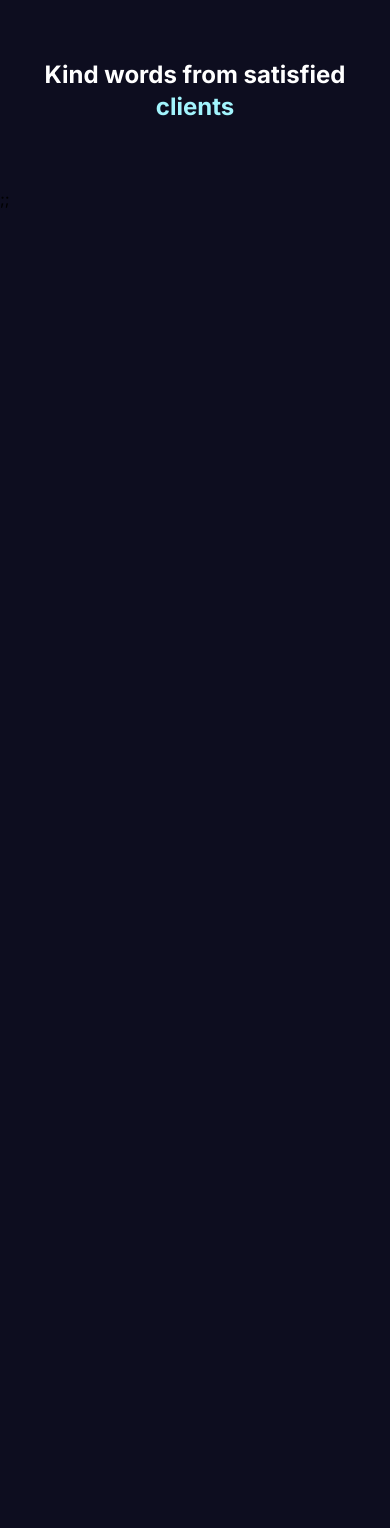
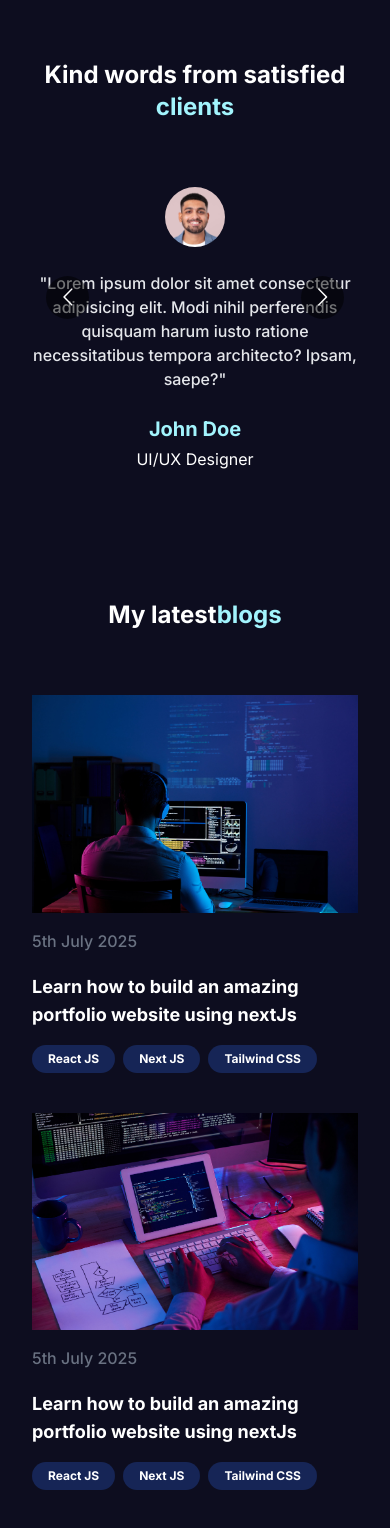
Before and after one commit to Surnmai/nextJs_redux_typeScript_portfolio, a Next.js app: page / in a window 390 px wide. Shown: the part 7220-8748 px from the top of the page. Before the commit the page ends 7431 px from the top, so only its background shows below. Built offline with nearby package versions, Linux system fonts and the light colour scheme.

Commit message:
Blog and client review section update

```diff
--- /dev/null
+++ b/Components/Home/Blog/Blog.tsx
@@ -0,0 +1,51 @@
+import { blog } from "@/constants/data";
+import Image from "next/image";
+import React from "react";
+
+const Blog = () => {
+  return (
+    <>
+      <section>
+        <h1 className="text-center text-2xl md:text-4xl xl:text-5xl font-bold text-white">
+          My latest<span className="text-cyan-200">blogs</span>
+        </h1>
+
+        <div className="grid grid-cols-1 md:grid-cols-3 xl:gap-4 gap-10 items-center mt-16">
+          {blog.map((blogg, idx) => {
+            return (
+              <div key={idx}>
+                <Image
+                  src={blogg.img}
+                  alt="blog-img"
+                  width={500}
+                  height={500}
+                  className="object-cover"
+                />
+                <p className="mt-4 text-gray-500 font-medium text-base sm:text-lg">
+                  {blogg.date}
+                </p>
+                <h1 className="md:text-justify md:tracking-tight mt-5 text-lg sm:text-xl font-bold text-white hover:text-cyan-300 cursor-pointer transition-all duration-300">
+                  {blogg.title}
+                </h1>
+                <div className="mt-4 flex gap-2 items-center">
+                  {blogg?.tags?.map((tag, idx) => {
+                    return (
+                      <p
+                        key={idx}
+                        className="px-4 py-1.5 bg-blue-950 text-white text-xs md:text-sm sm:text-base font-bold rounded-full"
+                      >
+                        {tag?.tag}
+                      </p>
+                    );
+                  })}
+                </div>
+              </div>
+            );
+          })}
+        </div>
+      </section>
+    </>
+  );
+};
+
+export default Blog;
--- a/Components/Home/ClientReview/ClientReview.tsx
+++ b/Components/Home/ClientReview/ClientReview.tsx
@@ -1,4 +1,29 @@
+"use client";
+
+import { clientReview } from "@/constants/data";
+import Image from "next/image";
 import React from "react";
+
+// import multi Carousel
+import Carousel from "react-multi-carousel";
+import "react-multi-carousel/lib/styles.css";
+const responsive = {
+  desktop: {
+    breakpoint: { max: 3000, min: 1324 },
+    items: 3,
+    slidesToSlide: 1, // optional, default to 1.
+  },
+  tablet: {
+    breakpoint: { max: 1324, min: 764 },
+    items: 2,
+    slidesToSlide: 1, // optional, default to 1.
+  },
+  mobile: {
+    breakpoint: { max: 764, min: 0 },
+    items: 1,
+    slidesToSlide: 1, // optional, default to 1.
+  },
+};
 
 const ClientReview = () => {
   return (
@@ -8,8 +33,36 @@ const ClientReview = () => {
           Kind words from satisfied <br />
           <span className="text-cyan-200">clients</span>
         </h1>
-
         {/* carousel  */}
+        <Carousel
+          showDots={false}
+          responsive={responsive}
+          ssr={true} // means to render carousel on server-side.
+          infinite={true}
+          autoPlay={true}
+          autoPlaySpeed={4000}
+        >
+          {clientReview.map((client) => {
+            return (
+              <div key={client.name} className="mt-16 text-center">
+                <Image
+                  src={client.img}
+                  alt="image"
+                  width={60}
+                  height={60}
+                  className="rounded-full inline-flex"
+                />
+                <p className="mt-6 text-base text-gray-200 font-medium">
+                  {`"${client.detail}"`}
+                </p>
+                <h1 className="mt-6 text-xl font-bold text-cyan-200">
+                  {client.name}
+                </h1>
+                <p className="mt-1 text-white">{client.role}</p>
+              </div>
+            );
+          })}
+        </Carousel>
       </section>
     </>
   );
--- a/Components/Home/Home.tsx
+++ b/Components/Home/Home.tsx
@@ -7,6 +7,7 @@ import Resume from "./Resume/Resume";
 import Projects from "./Projects/Projects";
 import Skills from "./Skills/Skills";
 import ClientReview from "./ClientReview/ClientReview";
+import Blog from "./Blog/Blog";
 
 const Home = () => {
   return (
@@ -18,6 +19,7 @@ const Home = () => {
         <Projects />
         <Skills />
         <ClientReview />
+        <Blog />
       </div>
       ;
     </>
--- a/constants/data.ts
+++ b/constants/data.ts
@@ -121,34 +121,59 @@ export const clientReview = [
     name: "Jenny Doe",
     role: "CEO, Landscape",
     detail:
-      "&quot; Lorem ipsum dolor sit amet consectetur adipisicing elit. Modi nihil perferendis quisquam harum iusto ratione necessitatibus tempora architecto? Ipsam, saepe? &quot;",
+      "Lorem ipsum dolor sit amet consectetur adipisicing elit. Modi nihil perferendis quisquam harum iusto ratione necessitatibus tempora architecto? Ipsam, saepe?",
   },
   {
     img: Cimg2,
     name: "John Doe",
     role: "UI/UX Designer",
     detail:
-      "&quot; Lorem ipsum dolor sit amet consectetur adipisicing elit. Modi nihil perferendis quisquam harum iusto ratione necessitatibus tempora architecto? Ipsam, saepe? &quot;",
+      "Lorem ipsum dolor sit amet consectetur adipisicing elit. Modi nihil perferendis quisquam harum iusto ratione necessitatibus tempora architecto? Ipsam, saepe?",
   },
   {
-    img: Cimg1,
+    img: Cimg3,
     name: "Jessica Doe",
     role: "CEO, Tech Company",
     detail:
-      "&quot; Lorem ipsum dolor sit amet consectetur adipisicing elit. Modi nihil perferendis quisquam harum iusto ratione necessitatibus tempora architecto? Ipsam, saepe? &quot;",
+      "Lorem ipsum dolor sit amet consectetur adipisicing elit. Modi nihil perferendis quisquam harum iusto ratione necessitatibus tempora architecto? Ipsam, saepe?",
   },
   {
     img: Cimg4,
     name: "Jora Doe",
     role: "Web Developer",
     detail:
-      "&quot; Lorem ipsum dolor sit amet consectetur adipisicing elit. Modi nihil perferendis quisquam harum iusto ratione necessitatibus tempora architecto? Ipsam, saepe? &quot;",
+      "Lorem ipsum dolor sit amet consectetur adipisicing elit. Modi nihil perferendis quisquam harum iusto ratione necessitatibus tempora architecto? Ipsam, saepe?",
   },
   {
     img: Cimg5,
     name: "Jara Doe",
     role: "CEO, Design Studio",
     detail:
-      "&quot; Lorem ipsum dolor sit amet consectetur adipisicing elit. Modi nihil perferendis quisquam harum iusto ratione necessitatibus tempora architecto? Ipsam, saepe? &quot;",
+      "Lorem ipsum dolor sit amet consectetur adipisicing elit. Modi nihil perferendis quisquam harum iusto ratione necessitatibus tempora architecto? Ipsam, saepe?",
   },
 ];
+
+// blog images  import
+import blog1 from "../public/images/b1.jpg";
+import blog2 from "../public/images/b2.jpg";
+import blog3 from "../public/images/b3.jpg";
+export const blog = [
+  {
+    img: blog1,
+    title: "Learn how to build an amazing portfolio website using nextJs",
+    date: "5th July 2025",
+    tags: [{ tag: "React JS" }, { tag: "Next JS" }, { tag: "Tailwind CSS" }],
+  },
+  {
+    img: blog2,
+    title: "Learn how to build an amazing portfolio website using nextJs",
+    date: "5th July 2025",
+    tags: [{ tag: "React JS" }, { tag: "Next JS" }, { tag: "Tailwind CSS" }],
+  },
+  {
+    img: blog3,
+    title: "Learn how to build an amazing portfolio website using nextJs",
+    date: "5th July 2025",
+    tags: [{ tag: "React JS" }, { tag: "Next JS" }, { tag: "Tailwind CSS" }],
+  },
+];
--- a/package.json
+++ b/package.json
@@ -17,6 +17,7 @@
     "react": "19.1.0",
     "react-dom": "19.1.0",
     "react-icons": "^5.5.0",
+    "react-multi-carousel": "^2.8.6",
     "react-parallax-tilt": "^1.7.310",
     "react-redux": "^9.2.0",
     "typewriter-effect": "^2.22.0"
```
Also changed, not shown: 1 other file (tests, documents, lock files or other folders).
